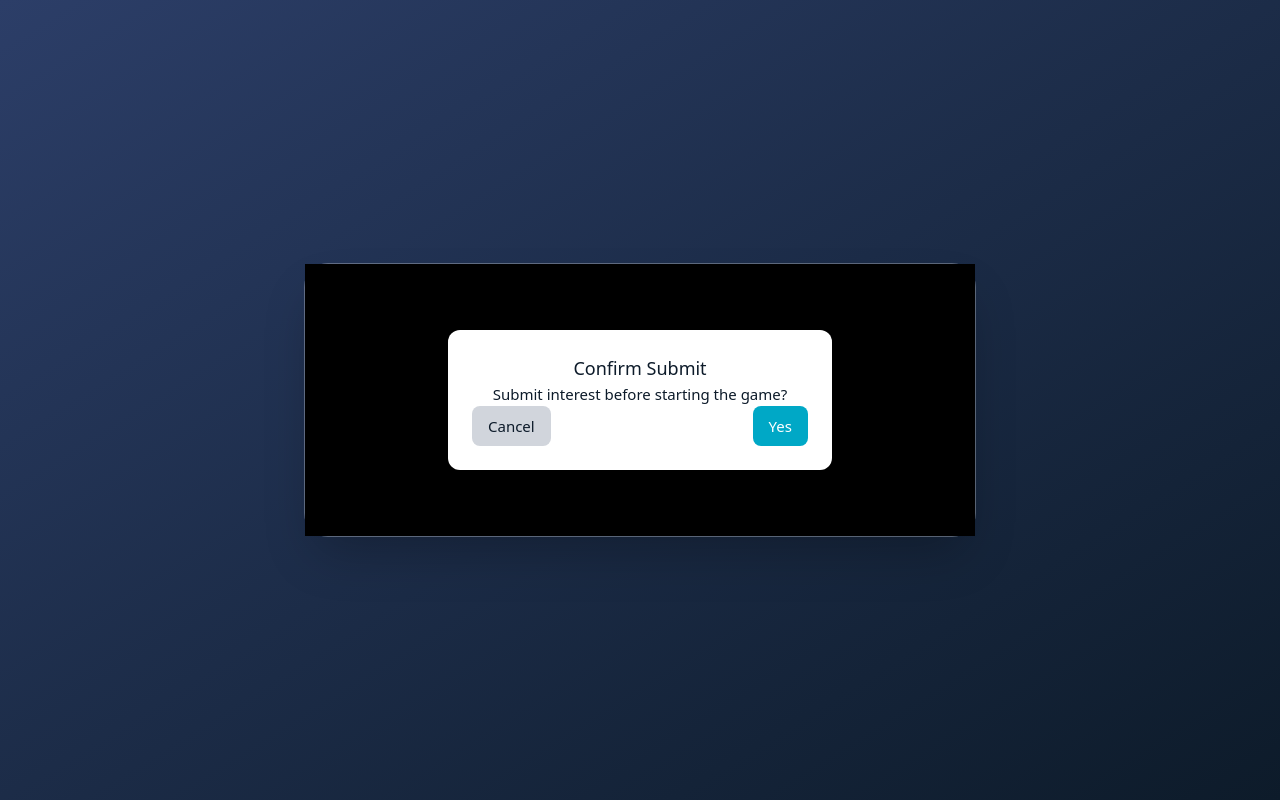
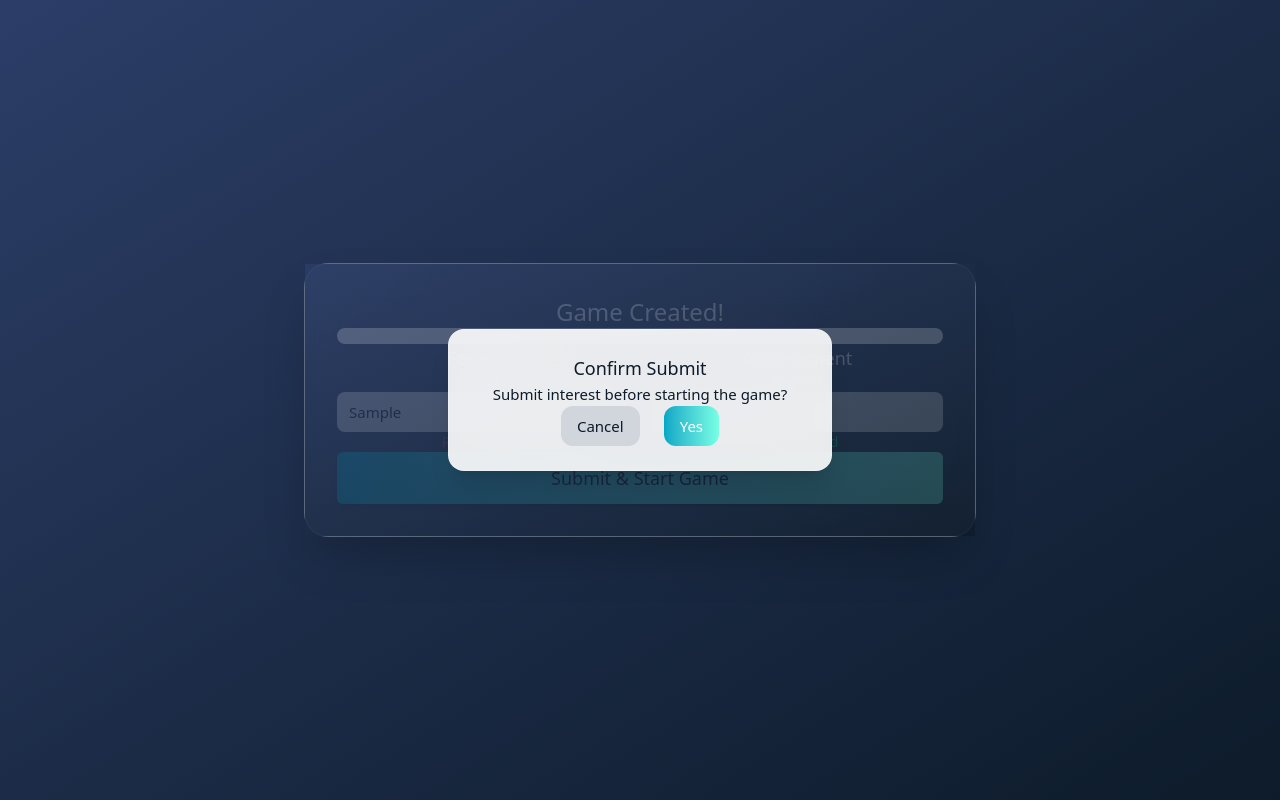
Before and after one commit to faizhalifunn/VueToAPI, a Vue app: page /admin/start/1 in a window 1280 px wide. Both pictures are taken after typing "Sample", "Sample" into the empty fields and a click on the button "Submit & Start Game". Built offline with nearby package versions, Linux system fonts and the light colour scheme.

Commit message:
Update FE8

```diff
--- a/src/views/GamePage.vue
+++ b/src/views/GamePage.vue
@@ -25,7 +25,7 @@
           </div>
         </div>
 
-        <div class="flex justify-center items-center gap-56 mt-6">
+        <div class="flex justify-center items-center gap-56 mt-4">
           <span @click="removeRound" :class="['text-sm font-medium cursor-pointer transition text-red-400', forecastRounds.length <= 1 ? 'opacity-50 cursor-not-allowed' : 'hover:text-red-500']">
             Remove Round
           </span>
@@ -42,19 +42,21 @@
         </button>
       </div>
 
-      <div v-if="showConfirm" class="fixed inset-0 bg-black bg-opacity-50 flex items-center justify-center p-4 z-50">
-        <div class="bg-white rounded-xl shadow-lg p-6 w-full max-w-sm text-[#0D1B2A]">
+      <!-- Confirm Modal -->
+      <div v-if="showConfirm" class="fixed inset-0 flex items-center justify-center p-4 z-50 bg-gradient-to-br from-[#2C3E68]/80 to-[#0D1B2A]/80">
+        <div class="bg-white/90 backdrop-blur-xl text-[#0D1B2A] rounded-2xl shadow-xl p-6 w-full max-w-sm border border-white/20">
           <h2 class="text-lg font-semibold mb-4 text-center">Confirm Submit</h2>
           <p class="mb-6 text-center">Submit interest before starting the game?</p>
-          <div class="flex justify-between">
-            <button @click="cancelConfirm" class="px-4 py-2 bg-gray-300 rounded-lg">Cancel</button>
-            <button @click="openInterestForm" class="px-4 py-2 bg-[#00A8C6] text-white rounded-lg hover:bg-[#2C3E68]">Yes</button>
+          <div class="flex justify-center gap-6">
+            <button @click="cancelConfirm" class="px-4 py-2 bg-gray-300 text-[#0D1B2A] font-medium rounded-xl">Cancel</button>
+            <button @click="openInterestForm" class="px-4 py-2 bg-gradient-to-r from-[#00A8C6] to-[#78FFE4] text-white font-medium rounded-xl hover:scale-105 transition">Yes</button>
           </div>
         </div>
       </div>
 
-      <div v-if="showInterest" class="fixed inset-0 bg-black bg-opacity-50 flex items-center justify-center p-4 z-50">
-        <div class="bg-white rounded-xl shadow-lg p-6 w-full max-w-md text-[#0D1B2A]">
+      <!-- Interest Modal -->
+      <div v-if="showInterest" class="fixed inset-0 flex items-center justify-center p-4 z-50 bg-gradient-to-br from-[#2C3E68]/80 to-[#0D1B2A]/80">
+        <div class="bg-white/90 backdrop-blur-xl rounded-2xl shadow-lg p-6 w-full max-w-md text-[#0D1B2A] border border-white/20">
           <h2 class="text-lg font-semibold mb-4 text-center">Submit Interest</h2>
           <div class="space-y-4">
             <div v-for="(label, key) in interestLabels" :key="key">
@@ -68,6 +70,7 @@
           </div>
         </div>
       </div>
+
     </div>
   </div>
 </template>
```
